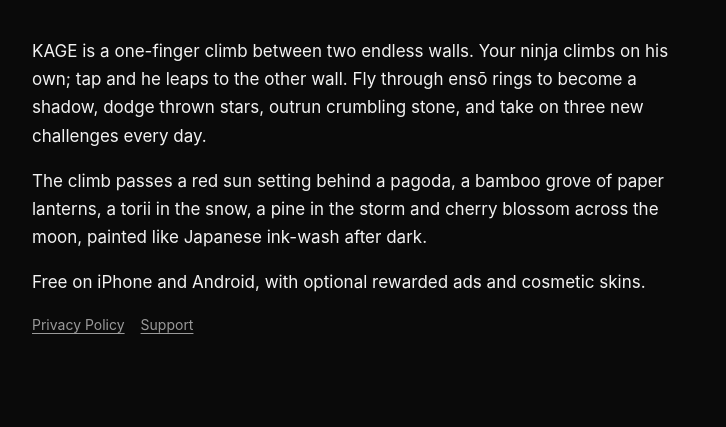
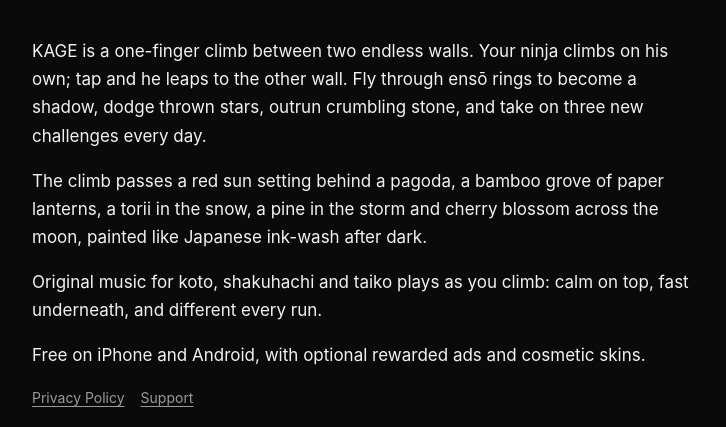
Before and after one commit to northpixelgames/northpixelgames.github.io, a plain HTML site: page kage/index.html in a window 1280 px wide. Shown: the part 373-800 px from the top of the page, without its empty margins (276-1002 px from the left). Drawn offline with Linux system fonts and the light colour scheme.

Commit message:
KAGE page: mention the music
Co-Authored-By: Claude Opus 5.5 <noreply@anthropic.com>
Claude-Session: https://claude.ai/code/session_01XZyCcpCyCokV8HMG1Gg9f5

```diff
--- a/kage/index.html
+++ b/kage/index.html
@@ -16,6 +16,7 @@
   <p class="lead">Tap to leap. Climb forever.</p>
   <p>KAGE is a one-finger climb between two endless walls. Your ninja climbs on his own; tap and he leaps to the other wall. Fly through ensō rings to become a shadow, dodge thrown stars, outrun crumbling stone, and take on three new challenges every day.</p>
   <p>The climb passes a red sun setting behind a pagoda, a bamboo grove of paper lanterns, a torii in the snow, a pine in the storm and cherry blossom across the moon, painted like Japanese ink-wash after dark.</p>
+  <p>Original music for koto, shakuhachi and taiko plays as you climb: calm on top, fast underneath, and different every run.</p>
   <p>Free on iPhone and Android, with optional rewarded ads and cosmetic skins.</p>
   <p class="links"><a href="privacy.html">Privacy Policy</a><a href="../support.html">Support</a></p>
 </div></main>
```
